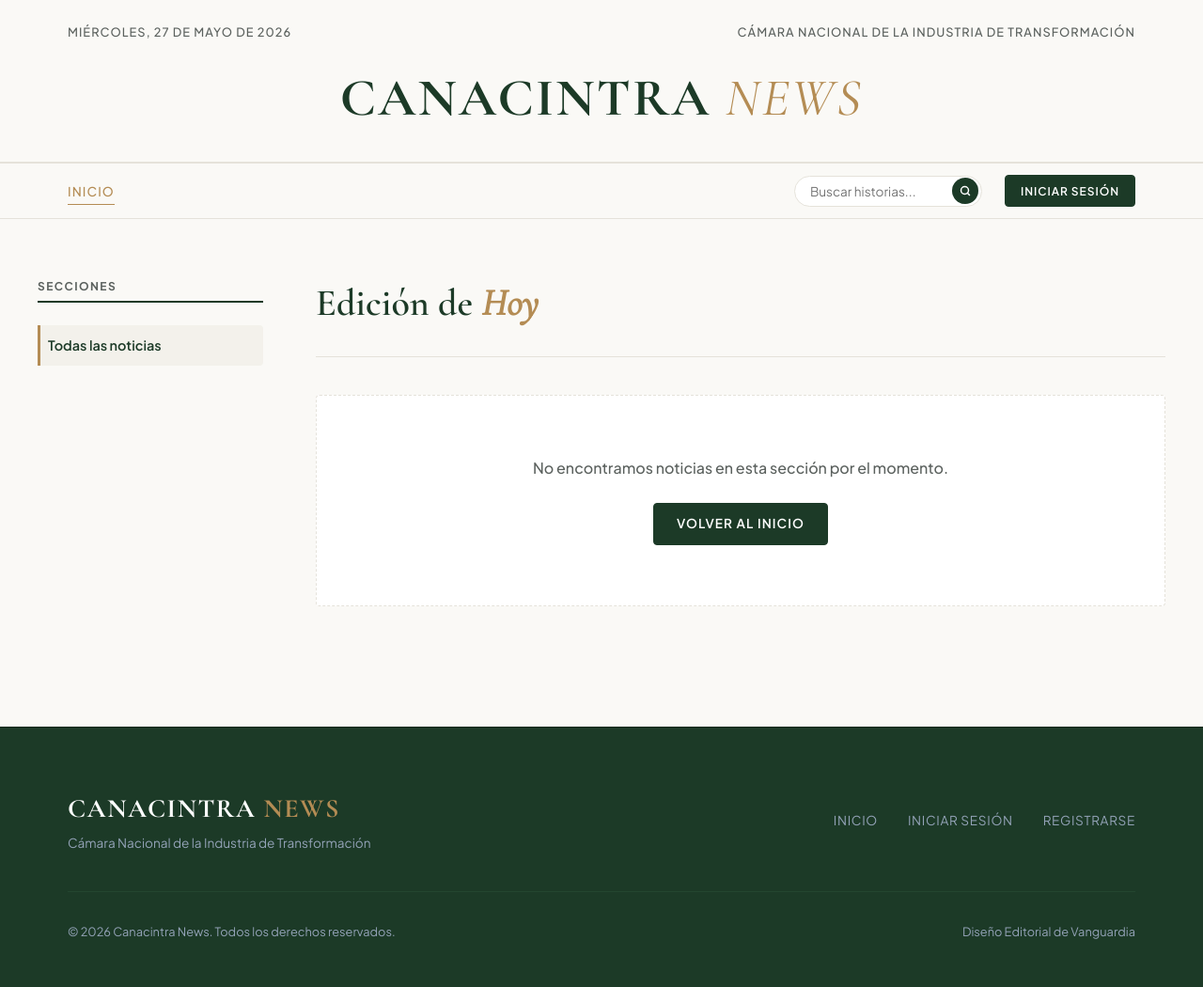
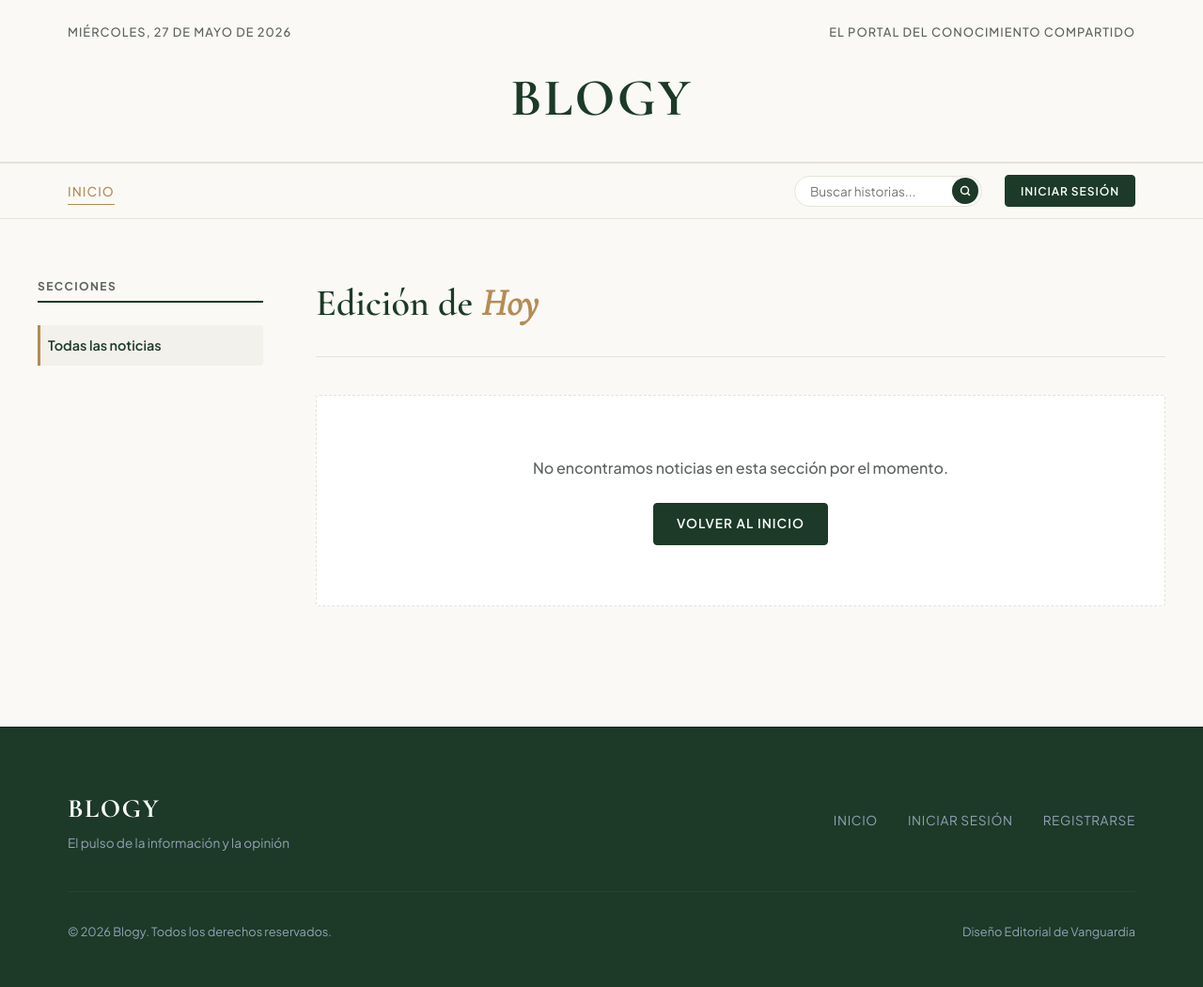
Before and after one commit to VicRa2004/canacintra-news, a Django app: page / in a window 1280 px wide. Shown: the whole page at 94% size. Run offline with Django 5.2, Linux system fonts and the light colour scheme; data that the repository does not hold is empty; some libraries are stand-ins or nearby versions.

Commit message:
fix: corrige cosas

```diff
--- a/core/settings.py
+++ b/core/settings.py
@@ -202,8 +202,8 @@
 
 # UNFOLD Admin Configuration
 UNFOLD = {
-    "SITE_TITLE": "Canacintra News Admin",
-    "SITE_HEADER": "Canacintra News",
+    "SITE_TITLE": "Blogy Admin",
+    "SITE_HEADER": "Blogy",
     "SITE_SYMBOL": "speed",  # icon from material symbols
     "THEME": "light",
     "SCRIPTS": [
--- a/templates/base.html
+++ b/templates/base.html
@@ -4,7 +4,7 @@
 <head>
     <meta charset="UTF-8">
     <meta name="viewport" content="width=device-width, initial-scale=1.0">
-    <title>{% block title %}Canacintra News{% endblock %}</title>
+    <title>{% block title %}Blogy{% endblock %}</title>
     <!-- Modern CSS System -->
     <link rel="stylesheet" href="{% static 'css/main.css' %}">
     {% block extra_css %}{% endblock %}
@@ -20,12 +20,12 @@
                     {% if user.is_authenticated %}
                         <span>Bienvenido, <strong>{{ user.username }}</strong></span>
                     {% else %}
-                        <span>Cámara Nacional de la Industria de Transformación</span>
+                        <span>El portal del conocimiento compartido</span>
                     {% endif %}
                 </div>
             </div>
             <div class="masthead-logo-container">
-                <a class="masthead-brand" href="{% url 'news_list' %}">CANACINTRA <span>NEWS</span></a>
+                <a class="masthead-brand" href="{% url 'news_list' %}">BLOGY</a>
             </div>
         </div>
     </header>
@@ -80,8 +80,8 @@
         <div class="container">
             <div class="footer-content">
                 <div>
-                    <a class="footer-brand" href="{% url 'news_list' %}">CANACINTRA <span>NEWS</span></a>
-                    <p class="footer-tagline">Cámara Nacional de la Industria de Transformación</p>
+                    <a class="footer-brand" href="{% url 'news_list' %}">BLOGY</a>
+                    <p class="footer-tagline">El pulso de la información y la opinión</p>
                 </div>
                 <div class="footer-links">
                     <a href="{% url 'news_list' %}" class="footer-link">Inicio</a>
@@ -92,7 +92,7 @@
                 </div>
             </div>
             <div class="footer-bottom">
-                <p>&copy; 2026 Canacintra News. Todos los derechos reservados.</p>
+                <p>&copy; 2026 Blogy. Todos los derechos reservados.</p>
                 <p>Diseño Editorial de Vanguardia</p>
             </div>
         </div>
--- a/templates/news/dashboard.html
+++ b/templates/news/dashboard.html
@@ -4,7 +4,7 @@
 <head>
     <meta charset="UTF-8">
     <meta name="viewport" content="width=device-width, initial-scale=1.0">
-    <title>Panel de Control - Canacintra News</title>
+    <title>Panel de Control - Blogy</title>
 
     <!-- Google Fonts -->
     <link rel="preconnect" href="https://fonts.googleapis.com">
@@ -39,8 +39,8 @@
         <!-- SIDEBAR -->
         <aside class="dashboard-sidebar">
             <div class="sidebar-brand">
-                <div class="brand-icon">CN</div>
-                <div class="brand-name">Canacintra News</div>
+                <div class="brand-icon">B</div>
+                <div class="brand-name">Blogy</div>
             </div>
 
             <nav class="sidebar-nav">
--- a/templates/news/dashboard_news_form.html
+++ b/templates/news/dashboard_news_form.html
@@ -4,7 +4,7 @@
 <head>
     <meta charset="UTF-8">
     <meta name="viewport" content="width=device-width, initial-scale=1.0">
-    <title>{% if form.instance.pk %}Editar Artículo{% else %}Nuevo Artículo{% endif %} - Canacintra News</title>
+    <title>{% if form.instance.pk %}Editar Artículo{% else %}Nuevo Artículo{% endif %} - Blogy</title>
 
     <!-- Google Fonts -->
     <link rel="preconnect" href="https://fonts.googleapis.com">
@@ -104,8 +104,8 @@
         <!-- SIDEBAR -->
         <aside class="dashboard-sidebar">
             <div class="sidebar-brand">
-                <div class="brand-icon">CN</div>
-                <div class="brand-name">Canacintra News</div>
+                <div class="brand-icon">B</div>
+                <div class="brand-name">Blogy</div>
             </div>
 
             <nav class="sidebar-nav">
--- a/templates/news/news_detail.html
+++ b/templates/news/news_detail.html
@@ -1,6 +1,6 @@
 {% extends 'base.html' %}
 
-{% block title %}{{ news.title }} - Canacintra News{% endblock %}
+{% block title %}{{ news.title }} - Blogy{% endblock %}
 
 {% block content %}
 <article class="article-detail-container">
--- a/templates/news/news_list.html
+++ b/templates/news/news_list.html
@@ -1,6 +1,6 @@
 {% extends 'base.html' %}
 
-{% block title %}Inicio - Canacintra News{% endblock %}
+{% block title %}Inicio - Blogy{% endblock %}
 
 {% block content %}
 {% if not current_category and not query and carousel_news %}
@@ -20,7 +20,7 @@
                 {% if news.image %}
                     <img src="{{ news.image.url }}" alt="{{ news.title }}">
                 {% else %}
-                    <div class="carousel-placeholder">CANACINTRA</div>
+                    <div class="carousel-placeholder">BLOGY</div>
                 {% endif %}
             </div>
         </div>
@@ -85,7 +85,7 @@
                             <img src="{{ news.image.url }}" class="card-img" alt="{{ news.title }}">
                         {% else %}
                             <div style="height: 100%; display: flex; align-items: center; justify-content: center; color: var(--text-muted); font-size: 0.85rem; font-weight: 600; font-family: 'Cormorant Garamond', serif; letter-spacing: 0.1em; background-color: var(--surface-muted);">
-                                CANACINTRA NEWS
+                                BLOGY
                             </div>
                         {% endif %}
                     </div>
--- a/templates/registration/login.html
+++ b/templates/registration/login.html
@@ -1,6 +1,6 @@
 {% extends 'base.html' %}
 
-{% block title %}Iniciar Sesión - Canacintra News{% endblock %}
+{% block title %}Iniciar Sesión - Blogy{% endblock %}
 
 {% block content %}
 <div style="max-width: 440px; margin: 4rem auto;">
--- a/templates/registration/signup.html
+++ b/templates/registration/signup.html
@@ -1,6 +1,6 @@
 {% extends 'base.html' %}
 
-{% block title %}Registrarse - Canacintra News{% endblock %}
+{% block title %}Registrarse - Blogy{% endblock %}
 
 {% block content %}
 <div style="max-width: 480px; margin: 4rem auto;">
```
Also changed, not shown: AGENTS.md (+2 -2 lines), README.md, 1 other file.
